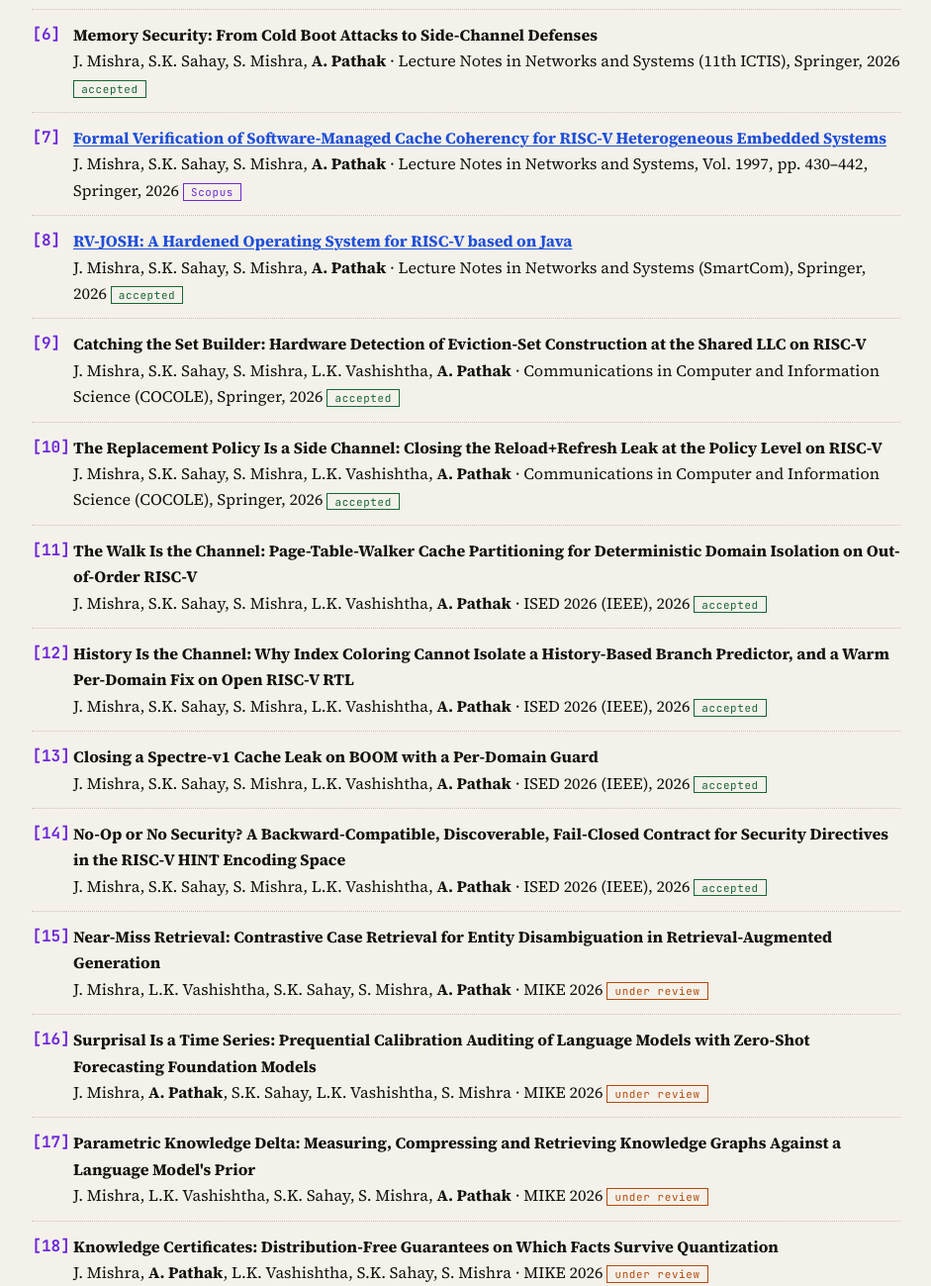
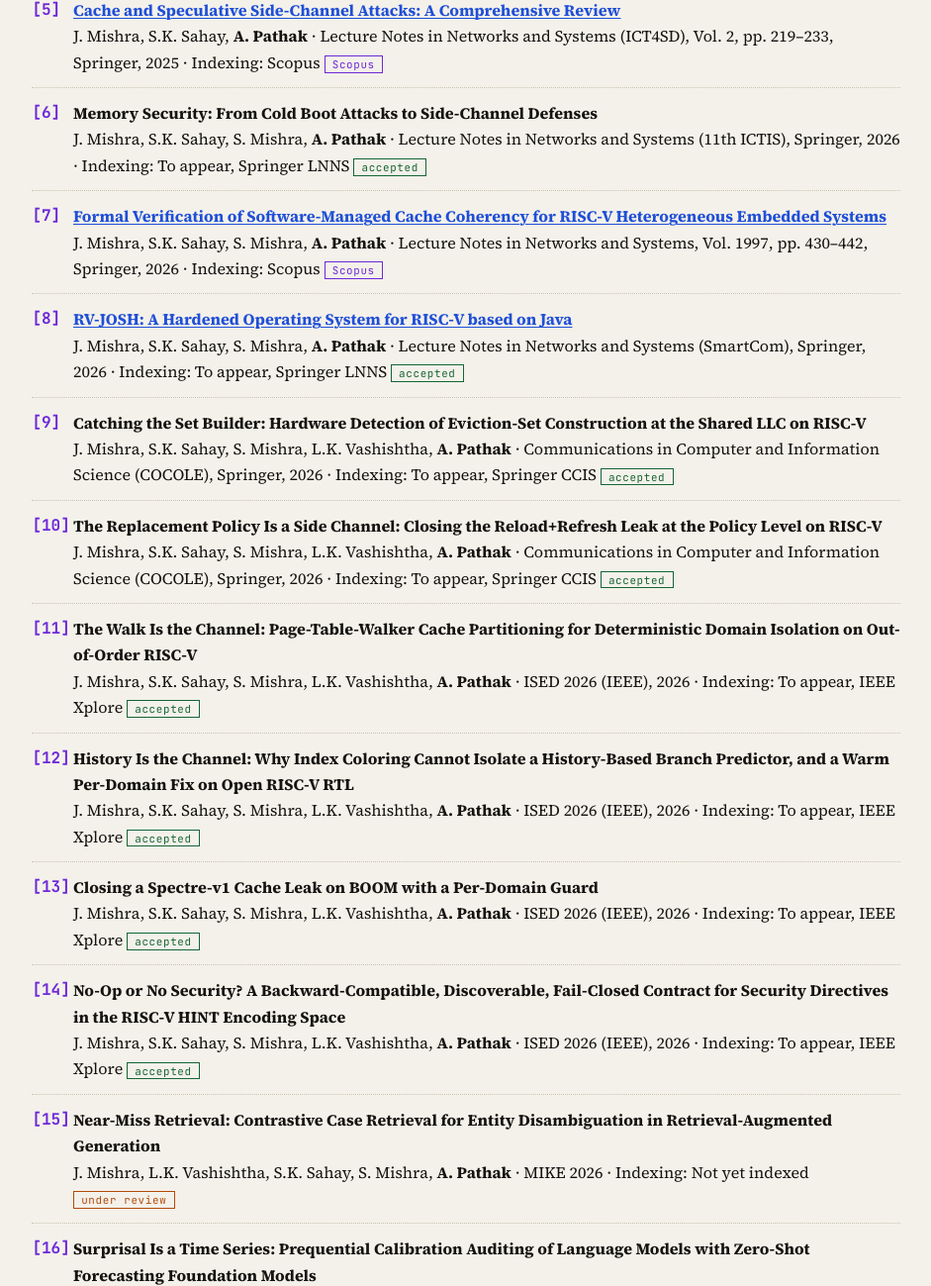
Before and after one commit to vajradevam/vajradevam.github.io, an Astro site: page /research in a window 1280 px wide. Shown: the part 2370-3669 px from the top of the page at 99% size, without its empty margins (306-1247 px from the left). Built offline with nearby package versions, Linux system fonts and the light colour scheme; Astro itself is replaced by a stand-in of ours.

Commit message:
show current indexing on every publication entry

```diff
--- a/src/data/publications.json
+++ b/src/data/publications.json
@@ -12,7 +12,8 @@
     "year": 2026,
     "status": "JCR-Q2",
     "note": "ESCI (WoS) · JCR Q2, IF 5.2 (Computers) · Scopus CiteScore Q1 (9.1)",
-    "url": "https://www.mdpi.com/2073-431X/15/8/479"
+    "url": "https://www.mdpi.com/2073-431X/15/8/479",
+    "indexed": "Scopus, ESCI"
   },
   {
     "n": 2,
@@ -27,7 +28,8 @@
     "year": 2026,
     "status": "Scopus-Q2",
     "note": "Scopus · ESCI (WoS) · CiteScore Q2 (2.8); no JIF yet",
-    "url": "https://www.mdpi.com/2674-0729/5/3/25"
+    "url": "https://www.mdpi.com/2674-0729/5/3/25",
+    "indexed": "Scopus, ESCI"
   },
   {
     "n": 3,
@@ -42,7 +44,8 @@
     "year": 2026,
     "status": "Scopus-Q2",
     "note": "Scopus · ESCI (WoS) · CiteScore Q2 (2.8); no JIF yet",
-    "url": "https://www.mdpi.com/2674-0729/5/3/29"
+    "url": "https://www.mdpi.com/2674-0729/5/3/29",
+    "indexed": "Scopus, ESCI"
   },
   {
     "n": 4,
@@ -56,7 +59,8 @@
     "year": 2025,
     "status": "Scopus",
     "note": "Scopus (via Springer LNNS)",
-    "url": "https://link.springer.com/chapter/10.1007/978-3-032-06665-7_38"
+    "url": "https://link.springer.com/chapter/10.1007/978-3-032-06665-7_38",
+    "indexed": "Scopus"
   },
   {
     "n": 5,
@@ -70,7 +74,8 @@
     "year": 2025,
     "status": "Scopus",
     "note": "Scopus (via Springer LNNS)",
-    "url": "https://link.springer.com/chapter/10.1007/978-3-032-06665-7_21"
+    "url": "https://link.springer.com/chapter/10.1007/978-3-032-06665-7_21",
+    "indexed": "Scopus"
   },
   {
     "n": 6,
@@ -84,7 +89,8 @@
     "venue": "Lecture Notes in Networks and Systems (11th ICTIS), Springer",
     "year": 2026,
     "status": "accepted",
-    "note": "accepted · to appear in Springer LNNS (11th ICTIS)"
+    "note": "accepted · to appear in Springer LNNS (11th ICTIS)",
+    "indexed": "To appear, Springer LNNS"
   },
   {
     "n": 7,
@@ -99,7 +105,8 @@
     "year": 2026,
     "status": "Scopus",
     "note": "Scopus (via Springer LNNS)",
-    "url": "https://link.springer.com/chapter/10.1007/978-3-032-27563-9_40"
+    "url": "https://link.springer.com/chapter/10.1007/978-3-032-27563-9_40",
+    "indexed": "Scopus"
   },
   {
     "n": 8,
@@ -114,7 +121,8 @@
     "year": 2026,
     "status": "accepted",
     "note": "accepted · to appear in Springer LNNS (SmartCom)",
-    "url": "https://link.springer.com/chapter/10.1007/978-3-032-27754-1_36"
+    "url": "https://link.springer.com/chapter/10.1007/978-3-032-27754-1_36",
+    "indexed": "To appear, Springer LNNS"
   },
   {
     "n": 9,
@@ -129,7 +137,8 @@
     "venue": "Communications in Computer and Information Science (COCOLE), Springer",
     "year": 2026,
     "status": "accepted",
-    "note": "accepted · to appear in Springer CCIS (CoCoLe)"
+    "note": "accepted · to appear in Springer CCIS (CoCoLe)",
+    "indexed": "To appear, Springer CCIS"
   },
   {
     "n": 10,
@@ -144,7 +153,8 @@
     "venue": "Communications in Computer and Information Science (COCOLE), Springer",
     "year": 2026,
     "status": "accepted",
-    "note": "accepted · to appear in Springer CCIS (CoCoLe)"
+    "note": "accepted · to appear in Springer CCIS (CoCoLe)",
+    "indexed": "To appear, Springer CCIS"
   },
   {
     "n": 11,
@@ -159,7 +169,8 @@
     "venue": "ISED 2026 (IEEE)",
     "year": 2026,
     "status": "accepted",
-    "note": "accepted · 14th Int. Conf. on Intelligent Systems and Embedded Design; proceedings by IEEE, submitted to IEEE Xplore"
+    "note": "accepted · 14th Int. Conf. on Intelligent Systems and Embedded Design; proceedings by IEEE, submitted to IEEE Xplore",
+    "indexed": "To appear, IEEE Xplore"
   },
   {
     "n": 12,
@@ -174,7 +185,8 @@
     "venue": "ISED 2026 (IEEE)",
     "year": 2026,
     "status": "accepted",
-    "note": "accepted · 14th Int. Conf. on Intelligent Systems and Embedded Design; proceedings by IEEE, submitted to IEEE Xplore"
+    "note": "accepted · 14th Int. Conf. on Intelligent Systems and Embedded Design; proceedings by IEEE, submitted to IEEE Xplore",
+    "indexed": "To appear, IEEE Xplore"
   },
   {
     "n": 13,
@@ -189,7 +201,8 @@
     "venue": "ISED 2026 (IEEE)",
     "year": 2026,
     "status": "accepted",
-    "note": "accepted · 14th Int. Conf. on Intelligent Systems and Embedded Design; proceedings by IEEE, submitted to IEEE Xplore"
+    "note": "accepted · 14th Int. Conf. on Intelligent Systems and Embedded Design; proceedings by IEEE, submitted to IEEE Xplore",
+    "indexed": "To appear, IEEE Xplore"
   },
   {
     "n": 14,
@@ -204,7 +217,8 @@
     "venue": "ISED 2026 (IEEE)",
     "year": 2026,
     "status": "accepted",
-    "note": "accepted · 14th Int. Conf. on Intelligent Systems and Embedded Design; proceedings by IEEE, submitted to IEEE Xplore"
+    "note": "accepted · 14th Int. Conf. on Intelligent Systems and Embedded Design; proceedings by IEEE, submitted to IEEE Xplore",
+    "indexed": "To appear, IEEE Xplore"
   },
   {
     "n": 15,
@@ -219,7 +233,8 @@
     "venue": "MIKE 2026",
     "year": null,
     "status": "under review",
-    "note": "under review"
+    "note": "under review",
+    "indexed": "Not yet indexed"
   },
   {
     "n": 16,
@@ -234,7 +249,8 @@
     "venue": "MIKE 2026",
     "year": null,
     "status": "under review",
-    "note": "under review"
+    "note": "under review",
+    "indexed": "Not yet indexed"
   },
   {
     "n": 17,
@@ -249,7 +265,8 @@
     "venue": "MIKE 2026",
     "year": null,
     "status": "under review",
-    "note": "under review"
+    "note": "under review",
+    "indexed": "Not yet indexed"
   },
   {
     "n": 18,
@@ -264,6 +281,7 @@
     "venue": "MIKE 2026",
     "year": null,
     "status": "under review",
-    "note": "under review"
+    "note": "under review",
+    "indexed": "Not yet indexed"
   }
 ]
--- a/src/pages/research.astro
+++ b/src/pages/research.astro
@@ -66,7 +66,7 @@ const badge = (s: string) => s === 'SCI-Q1' || s === 'Scopus-Q1' ? 'b-q1' : s ==
       <li data-status={pub.status}>
         <span>
           <span class="rtitle">{pub.url ? <a href={pub.url}>{pub.title}</a> : pub.title}</span><br />
-          <span>{(pub.authors ?? []).map((a, i) => <>{i > 0 ? ', ' : ''}{a === 'A. Pathak' ? <strong>{a}</strong> : <span>{a}</span>}</>)} · {pub.venue}{pub.year ? `, ${pub.year}` : ''}</span>
+          <span>{(pub.authors ?? []).map((a, i) => <>{i > 0 ? ', ' : ''}{a === 'A. Pathak' ? <strong>{a}</strong> : <span>{a}</span>}</>)} · {pub.venue}{pub.year ? `, ${pub.year}` : ''} · Indexing: {pub.indexed}</span>
           {' '}<span class={`badge ${badge(pub.status)}`}>{pub.status}</span>
         </span>
       </li>
```
